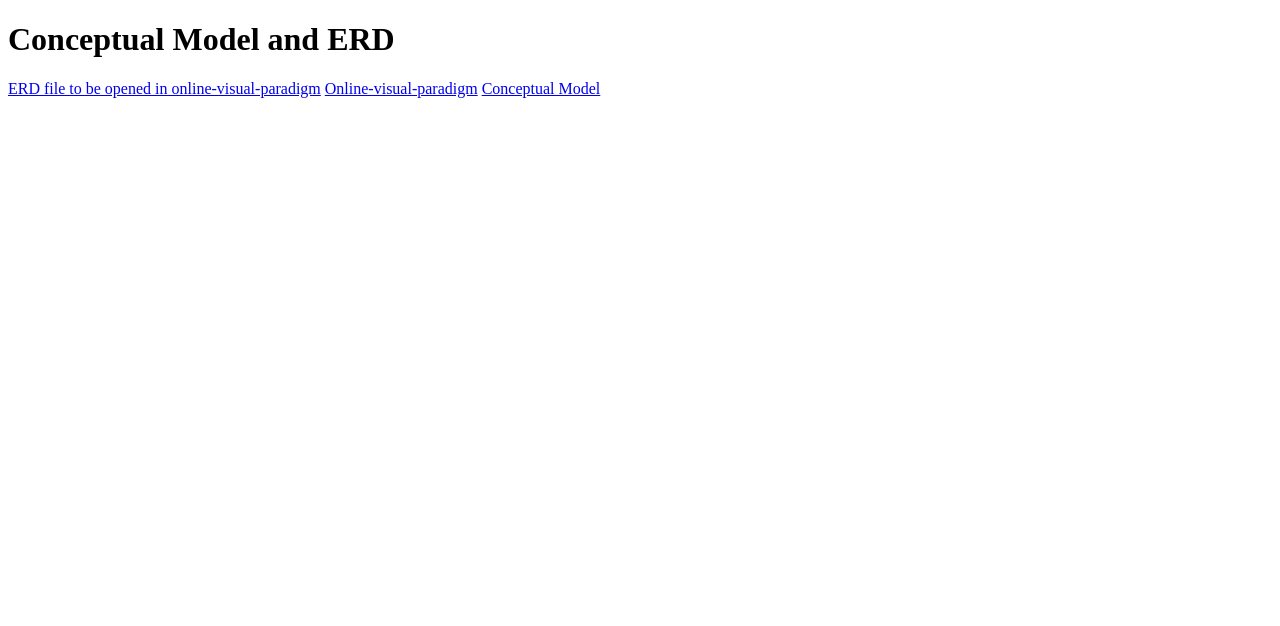
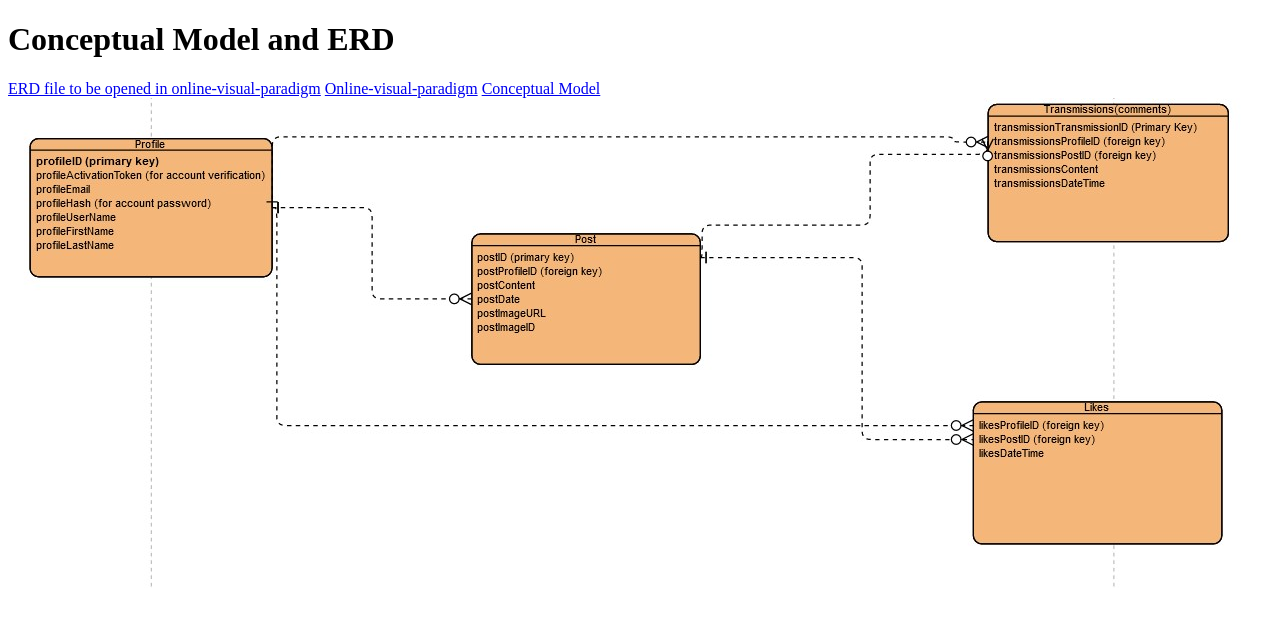
Before and after one commit to now-in-orbit/alien-gram, a plain HTML site: page documentation/concept-model.html in a window 1280 px wide. Drawn offline with Linux system fonts and the light colour scheme.

Commit message:
added ERD image

```diff
--- a/documentation/concept-model.html
+++ b/documentation/concept-model.html
@@ -12,7 +12,7 @@
 
 <a href="https://docs.google.com/document/d/1YmWe2yi7Exx3LVXXAsKXmw5o6AVWd-aTn_Z2qHoZ6lA/edit">Conceptual Model</a>
 
-
+<img src="ERD/erd-layout.jpg">
 
 </body>
 </html>
```
Also changed, not shown: documentation/ERD/erd-layout.jpg (added).
